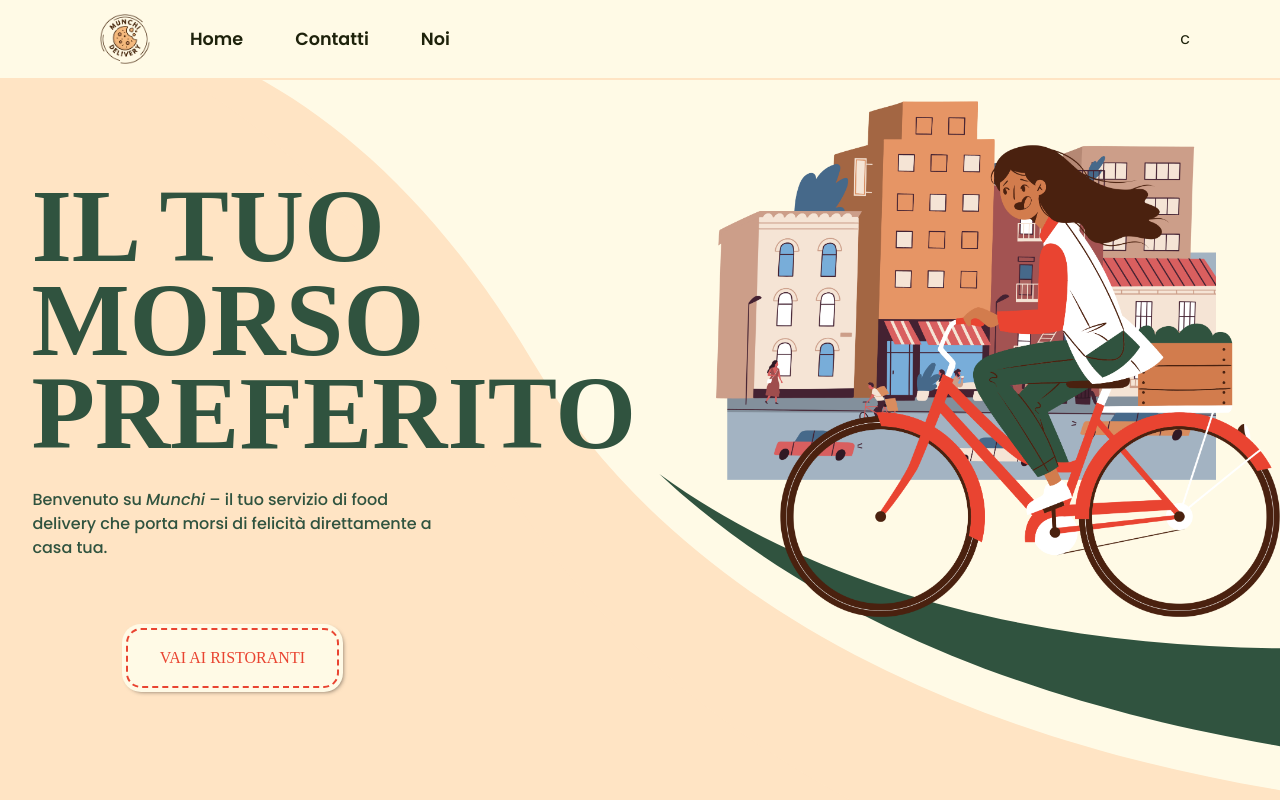
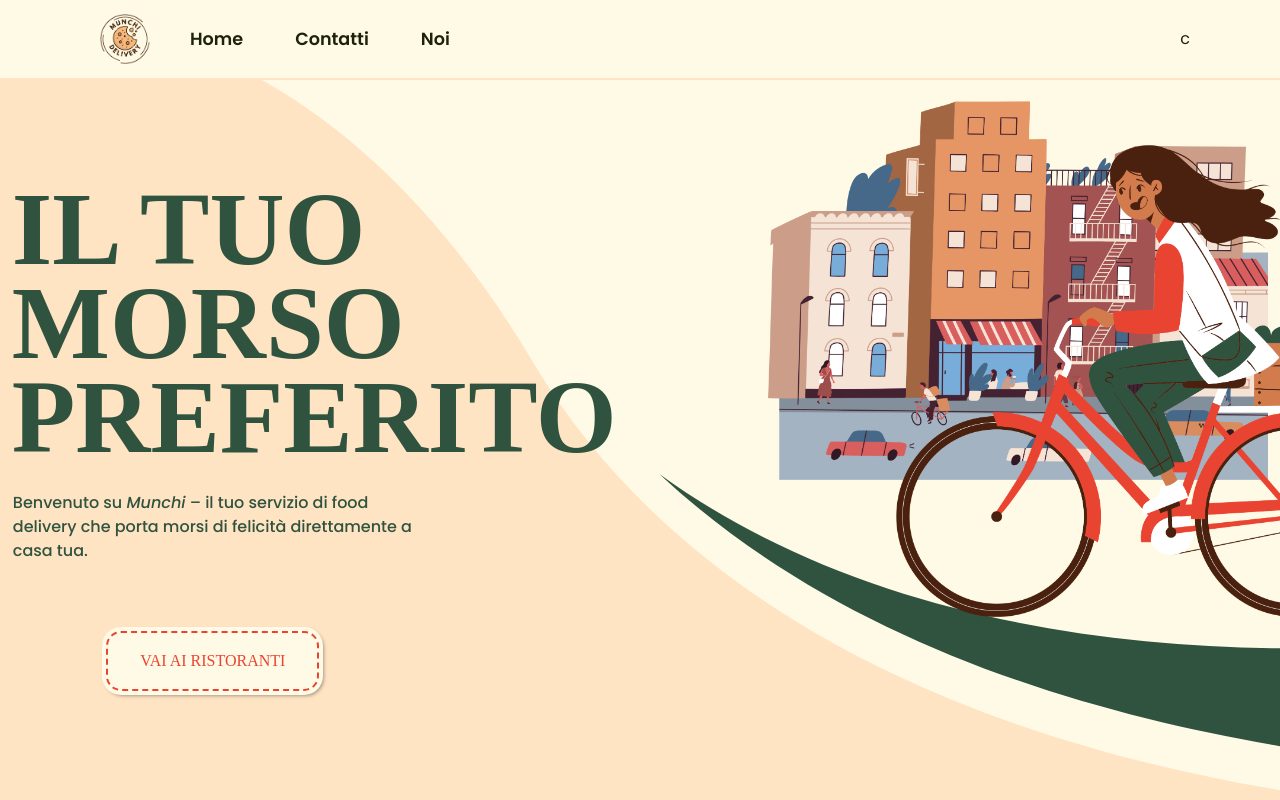
Before and after one commit to sashapoliti/vue-deliveboo, a Vue app: page / in a window 1280 px wide. Shown: the top 800 px of the page. Built offline with nearby package versions, Linux system fonts and the light colour scheme; no server answers; a web font is replaced by a local one.

Commit message:
intro animation

```diff
--- a/src/main.js
+++ b/src/main.js
@@ -2,9 +2,23 @@ import './assets/styles/general.scss'
 
 import { createApp } from 'vue'
 import { router } from './router'
+// import simpleParallax from 'simple-parallax-js';
 
 import App from './App.vue'
 
 
 
 createApp(App).use(router).mount('#app')
+
+document.addEventListener("DOMContentLoaded", function() {
+    const city = document.querySelector('.city');
+    const rider = document.querySelector('.rider');
+    const text = document.querySelector('.text');
+
+    // Wait for the page to fully load
+    setTimeout(() => {
+      city.classList.add('animate');
+      rider.classList.add('animate');
+      text.classList.add('animate');
+    }, 100); // Delay to ensure all elements are loaded
+  });
--- a/src/pages/HomePage.vue
+++ b/src/pages/HomePage.vue
@@ -6,7 +6,7 @@
     </div>
     <transition name="slide" mode="out-in">
       <div class="city" @click="goToRestaurants" :key="currentCityIndex">
-          <img :src="currentCityImage" alt="Immagine della città" />
+        <img :src="currentCityImage" alt="Immagine della città" />
       </div>
     </transition>
     <div class="rider">
@@ -51,9 +51,7 @@
               </p>
             </div>
           </div>
-
           <div class="pois"></div>
-
           <div class="step d-flex my-4 align-items-center">
             <div class="image">
               <img src="/images/instructions/scooter.png" alt="Immagine numero 1" />
@@ -66,9 +64,7 @@
               </p>
             </div>
           </div>
-
           <div class="pois"></div>
-
           <div class="step d-flex my-4 align-items-center">
             <div class="image">
               <img src="/images/instructions/food.png" alt="Immagine numero 1" />
@@ -90,6 +86,7 @@
     <RestaurantsFilter />
   </section>
 </template>
+
 
 <script>
 import RestaurantsFilter from "../components/RestaurantsFilter.vue";
@@ -180,6 +177,41 @@ export default {
   background-repeat: no-repeat;
   overflow: hidden;
 
+  .city,
+  .rider,
+  .text {
+    position: absolute;
+    transition: transform 0.5s;
+    transition-delay: 0.6s;
+  }
+  // .city {
+  //   left: 210vw;
+  //   // transform: translateX(-150vw);
+  // }
+
+  // .rider {
+  //   left: 220vw;
+  //   // transform: translateX(-150vw);
+  // }
+
+  // .text {
+  //   left: -150vw;
+  //   // transform: translateX(150vw);
+  // }
+
+  .text.animate {
+    left: -150vw;
+    transform: translateX(150vw);
+  }
+  .city.animate{
+    left: 210vw;
+    transform: translateX(-150vw);
+  }
+  .rider.animate{
+    left: 220vw;
+    transform: translateX(-150vw);
+  }
+
   .text {
     width: 600px;
     padding-top: 8%;
@@ -233,7 +265,7 @@ export default {
   }
 
   .city {
-    position: absolute;
+    // position: absolute;
     z-index: 9;
     width: 500px;
     bottom: calc(50% - 80px);
@@ -246,7 +278,7 @@ export default {
   }
 
   .rider {
-    position: absolute;
+    // position: absolute;
     z-index: 10;
     width: 500px;
     bottom: calc(50% - 230px);
```
Lines whose indentation alone changed are shown as unchanged.
